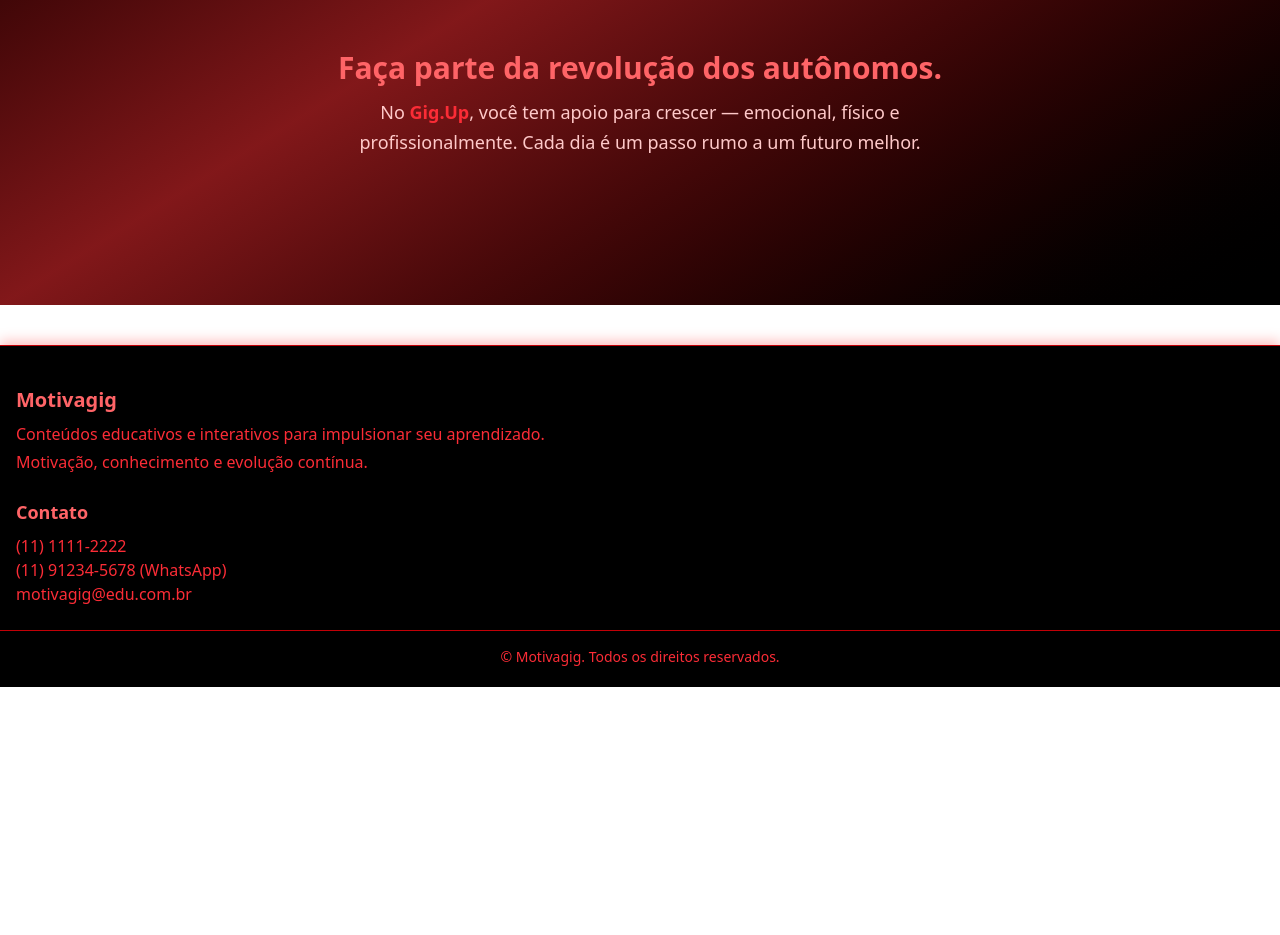
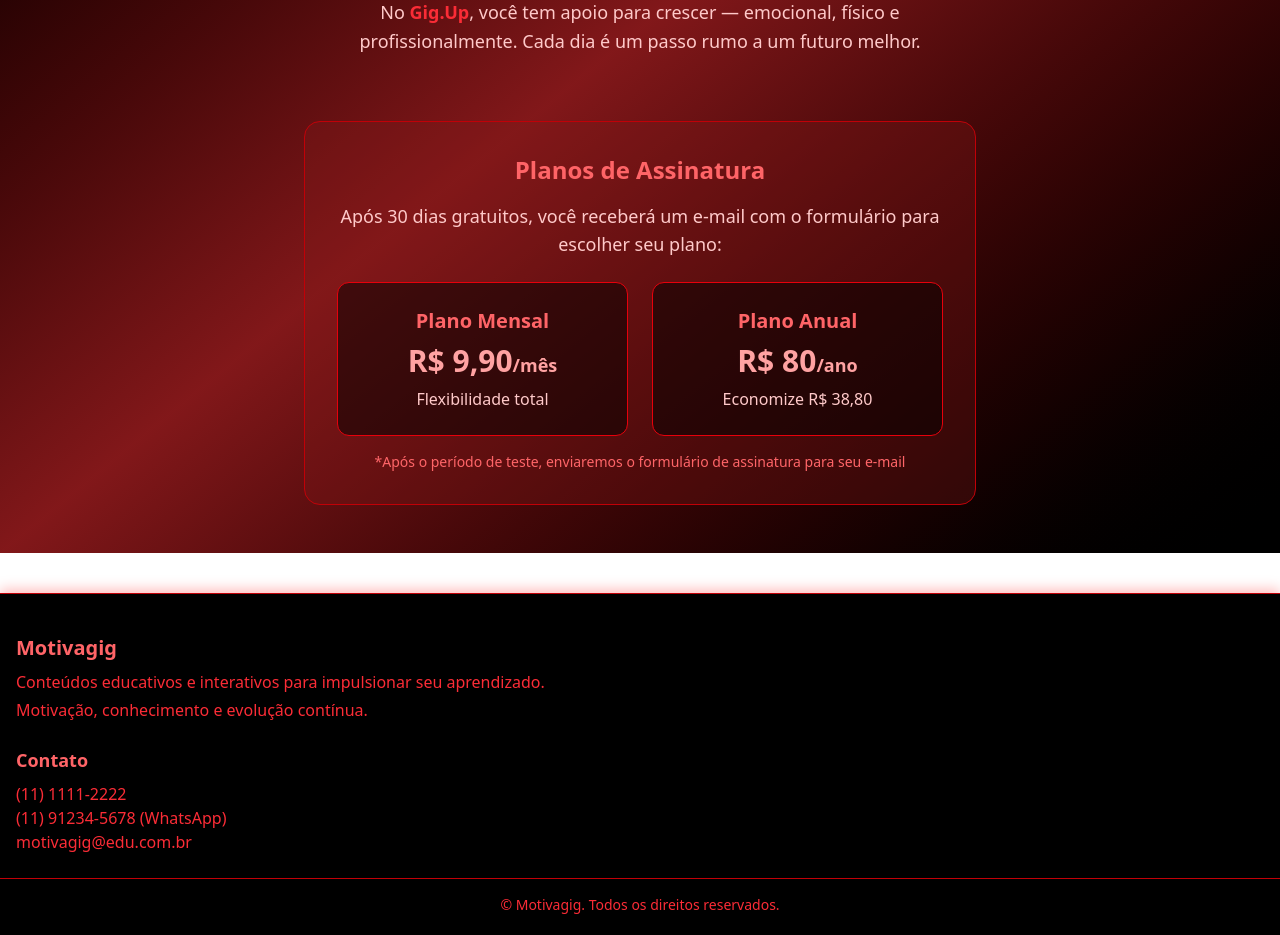
Before and after one commit to ChallengeFiap1tdspo/global-solution, a React (Vite) app in the folder motivagig/: page / in a window 1280 px wide. Shown: the part 560-1495 px from the top of the page. Before the commit the page ends 1247 px from the top, so only its background shows below. Built offline with nearby package versions, Linux system fonts and the light colour scheme.

Commit message:
feat:adicionando instruções na home

```diff
--- a/motivagig/src/routes/Home/index.tsx
+++ b/motivagig/src/routes/Home/index.tsx
@@ -3,7 +3,6 @@
 export default function Home() {
   return (
     <section className="min-h-screen flex flex-col justify-center items-center text-center px-6 py-12 bg-gradient-to-br from-black via-red-900 to-black text-red-300 relative overflow-hidden">
-
 
       <div className="absolute inset-0 -z-10">
         <div className="absolute top-20 left-1/4 w-80 h-80 bg-red-700 opacity-20 rounded-full blur-3xl animate-pulse"></div>
@@ -53,6 +52,30 @@
           Cada dia é um passo rumo a um futuro melhor.
         </p>
       </div>
+
+      <div className="mt-16 max-w-2xl text-center text-red-200 bg-red-900/30 border border-red-700 rounded-2xl p-8">
+        <h3 className="text-2xl font-bold mb-4 text-red-400">
+          Planos de Assinatura
+        </h3>
+        <p className="text-lg mb-4">
+          Após 30 dias gratuitos, você receberá um e-mail com o formulário para escolher seu plano:
+        </p>
+        <div className="grid grid-cols-1 sm:grid-cols-2 gap-6 mt-6">
+          <div className="bg-black/50 border border-red-600 rounded-xl p-6">
+            <h4 className="text-xl font-bold text-red-400 mb-2">Plano Mensal</h4>
+            <p className="text-3xl font-bold text-red-300">R$ 9,90<span className="text-lg">/mês</span></p>
+            <p className="text-red-200 mt-2">Flexibilidade total</p>
+          </div>
+          <div className="bg-black/50 border border-red-600 rounded-xl p-6">
+            <h4 className="text-xl font-bold text-red-400 mb-2">Plano Anual</h4>
+            <p className="text-3xl font-bold text-red-300">R$ 80<span className="text-lg">/ano</span></p>
+            <p className="text-red-200 mt-2">Economize R$ 38,80</p>
+          </div>
+        </div>
+        <p className="text-sm text-red-400 mt-4">
+          *Após o período de teste, enviaremos o formulário de assinatura para seu e-mail
+        </p>
+      </div>
     </section>
   );
 }
```
